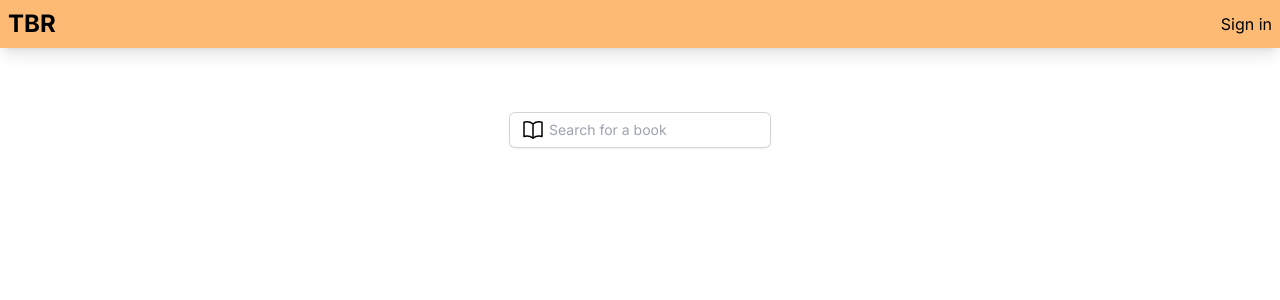
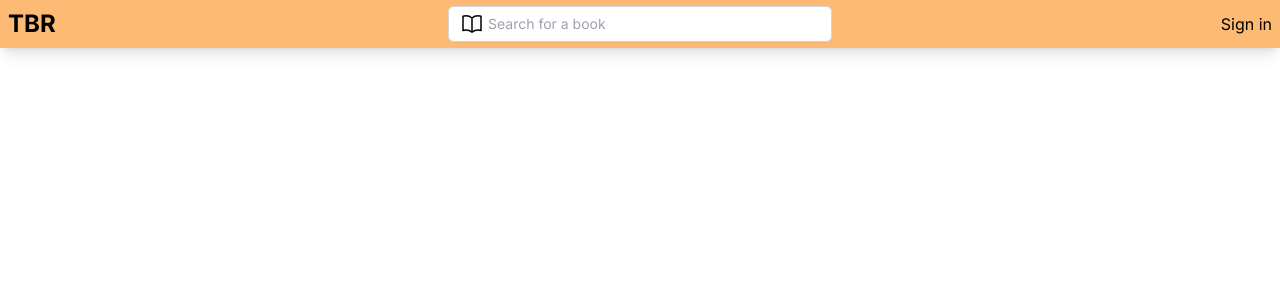
Before and after one commit to ElliotAdinolfi/TBR, a Next.js app: page / in a window 1280 px wide. Shown: the top 300 px of the page. Built offline with nearby package versions, Linux system fonts and the light colour scheme; no server answers.

Commit message:
adds styling changes and moves search bard to nav component

```diff
--- a/app/layout.tsx
+++ b/app/layout.tsx
@@ -1,6 +1,7 @@
 import './globals.css';
 import { Inter } from 'next/font/google';
 import Link from 'next/link';
+import SearchBar from '@/components/home/searchBar';
 
 import {
   ClerkProvider,
@@ -43,6 +44,9 @@ const Navbar = () => {
           <h1>TBR</h1>
         </Link>
       </div>
+      <div className="w-1/3">
+        <SearchBar />
+      </div>
       <div className="flex w-1/2 p-2 justify-end">
         <SignedIn>
           <UserButton />
--- a/app/page.tsx
+++ b/app/page.tsx
@@ -7,9 +7,7 @@ export default async function Home() {
   const user = await currentUser();
   return (
     <div>
-      <div className="flex flex-col items-center min-h-screen py-8">
-        <SearchBar />
-      </div>
+      <div className="flex flex-col items-center min-h-screen py-8"></div>
     </div>
   );
 }
--- a/app/search/[...bookSearchString]/page.tsx
+++ b/app/search/[...bookSearchString]/page.tsx
@@ -2,10 +2,7 @@ import axios from 'axios';
 import Image from 'next/image';
 import Link from 'next/link';
 
-import {
-  ChevronLeftIcon,
-  ChevronRightIcon,
-} from '@heroicons/react/20/solid';
+import { ArrowLongRightIcon } from '@heroicons/react/20/solid';
 
 const getData = async (query: string, page: number) => {
   const data = await axios.get(
@@ -53,15 +50,33 @@ const bookList = async ({ params }: BookListProps) => {
   const { books, total } = await getData(query, page);
   return (
     <div className="w-screen flex flex-col items-center my-8">
-      <h1>Book List</h1>
+      <h1 className="font-bold text-2xl py-8">
+        Results for{' '}
+        {query
+          .replaceAll('%20', ' ')
+          .split(' ')
+          .map((s) => s.charAt(0).toUpperCase() + s.substring(1))
+          .join(' ')}
+      </h1>
       {books.map((book: bookData) => (
         <Link
           href={`/search/book/${book.isbn13}/true`}
           key={book.isbn}
-          className="flex w-1/3 justify-between items-center py-4 border-solid rounded-md border-2 border-gray-200 my-6 px-4"
+          className="flex w-1/3 justify-between items-center py-4 border-solid rounded-md border-2 border-gray-200 my-4  px-4 shadow-md"
         >
-          <img src={book.image} className="w-16" />
-          <h1>{book.title}</h1>
+          <img src={book.image} className="w-20" />
+          <div className="text-right">
+            <h1 className="font-bold">
+              {book.title.length < 40
+                ? book.title
+                : book.title.slice(0, 40) + '...'}
+            </h1>
+            <p>By {...book.authors}</p>
+          </div>
+          <ArrowLongRightIcon
+            className="ml-3 h-5 w-5 text-gray-400"
+            aria-hidden="true"
+          />
         </Link>
       ))}
       <Pagination totalResults={total} page={page} query={query} />
--- a/app/search/book/[...bookInfo]/page.jsx
+++ b/app/search/book/[...bookInfo]/page.jsx
@@ -40,12 +40,6 @@ const getData = async (isbn, addtoDB) => {
   return book;
 };
 
-// interface BookInfoProps {
-//   params: {
-//     bookInfo: [string, string];
-//   };
-// }
-
 const BookInfo = async ({ params }) => {
   const [bookISBN, addtoDB] = params.bookInfo;
   const bookData = await getData(bookISBN, addtoDB);
--- a/components/home/searchBar.tsx
+++ b/components/home/searchBar.tsx
@@ -8,18 +8,17 @@ const SearchBar = () => {
   const router = useRouter();
 
   return (
-    <div>
+    <div className="h-full w-full flex place-items-center justify-center">
       <form
         onSubmit={(e) => {
           e.preventDefault();
           router.push(`/search/${search}/1`);
         }}
-        className="m-8"
       >
         <label htmlFor="search" className="sr-only">
           Search for a Book
         </label>
-        <div className="relative mt-2 rounded-md shadow-sm">
+        <div className="relative rounded-md shadow-sm">
           <div className="pointer-events-none absolute inset-y-0 left-0 flex items-center pl-3">
             <svg
               xmlns="http://www.w3.org/2000/svg"
@@ -43,7 +42,7 @@ const SearchBar = () => {
             placeholder="Search for a book"
             value={search}
             onChange={(e) => setSearch(e.target.value)}
-            className="block w-full rounded-md border-0 py-1.5 pl-10 text-gray-900 ring-1 ring-inset ring-gray-300 placeholder:text-gray-400 focus:ring-2 focus:ring-inset focus:ring-orange-500 sm:text-sm sm:leading-6"
+            className="block lg:w-96 rounded-md border-0 py-1.5 pl-10 text-gray-900 ring-1 ring-inset ring-gray-300 placeholder:text-gray-400 focus:ring-2 focus:ring-inset focus:ring-orange-500 sm:text-sm sm:leading-6"
           />
         </div>
       </form>
```
